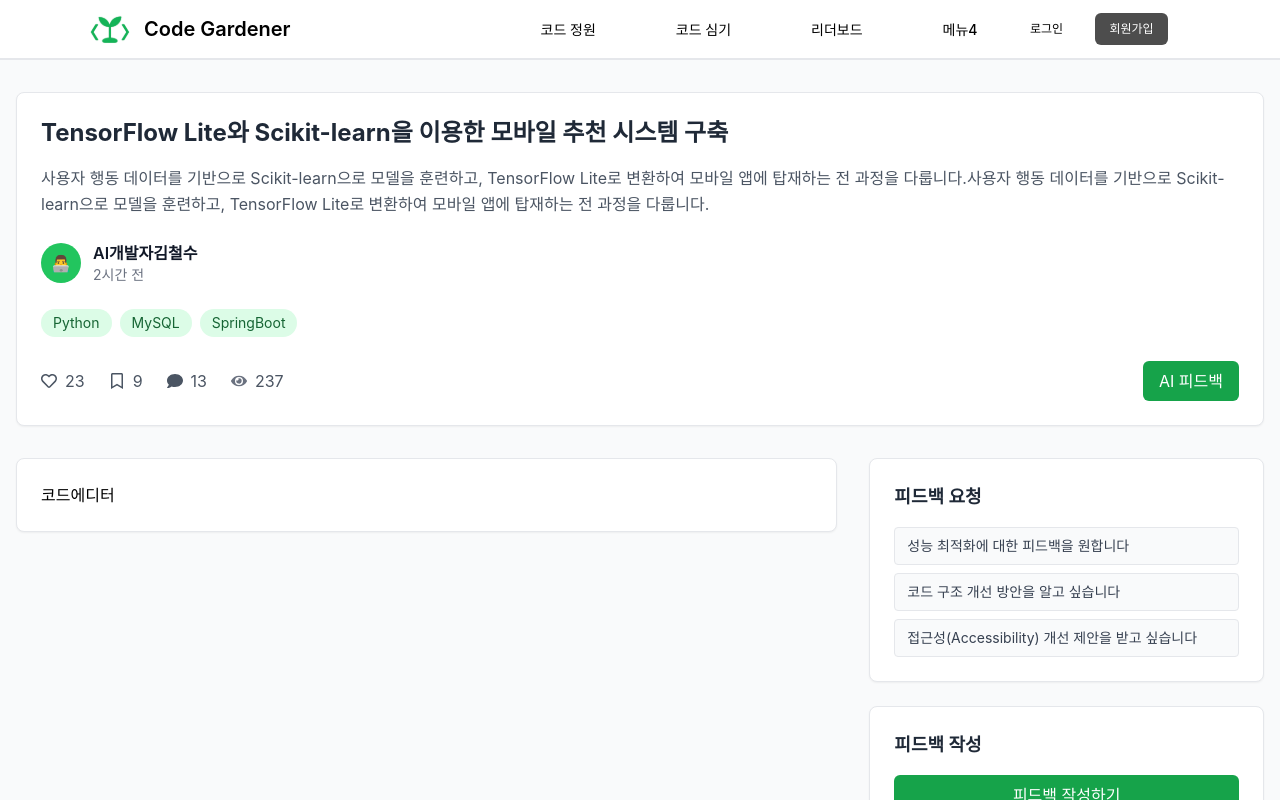
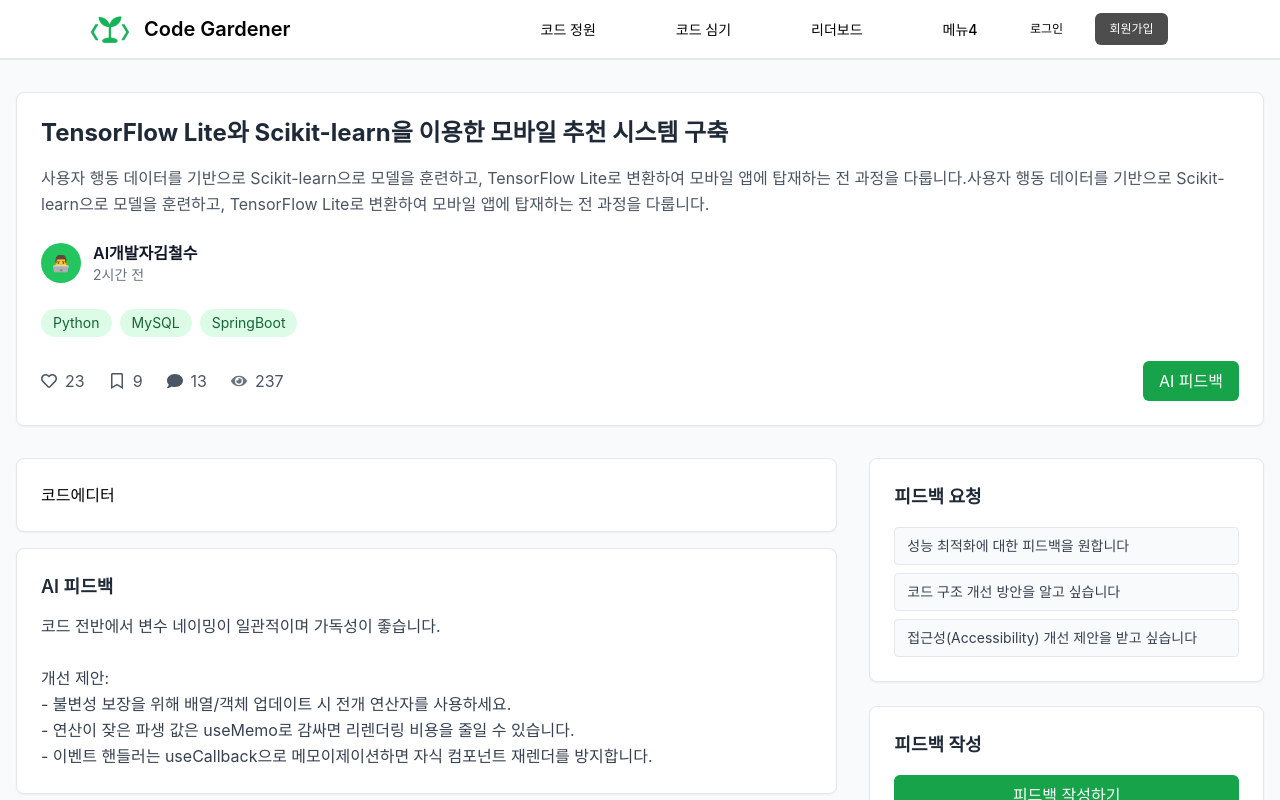
Before and after one commit to 2025-YU-SE/Gardener_web, a React (Vite) app: page /posts/1 in a window 1280 px wide. Both pictures are taken after a click on the button "AI 피드백". Shown: the top 800 px of the page. Built offline with nearby package versions, Linux system fonts and the light colour scheme; a web font is replaced by a local one.

Commit message:
feat: AI 피드백 버튼 작동
- AI 피드백 버튼 작동(아직 모델 없음)

```diff
--- a/src/pages/PostDetail.jsx
+++ b/src/pages/PostDetail.jsx
@@ -17,6 +17,7 @@ function PostDetail() {
   const [showAllFeedbacks, setShowAllFeedbacks] = useState(false)
   const [feedbackSort, setFeedbackSort] = useState('latest')
   const [isFeedbackFormOpen, setIsFeedbackFormOpen] = useState(false)
+  const [isAIFeedbackOpen, setIsAIFeedbackOpen] = useState(false)
 
   const [postLiked, setPostLiked] = useState(Boolean(post.isLiked))
   const [postBookmarked, setPostBookmarked] = useState(Boolean(post.isBookmarked))
@@ -134,7 +135,13 @@ function PostDetail() {
               </div>
             </div>
             <div>
-              <button className='bg-green-600 text-white px-4 py-2 rounded-md'>AI 피드백</button>
+              <button
+                type="button"
+                onClick={() => setIsAIFeedbackOpen((v) => !v)}
+                className='bg-green-600 text-white px-4 py-2 rounded-md hover:bg-green-700 transition-colors'
+              >
+                AI 피드백
+              </button>
             </div>
           </div>
         </div>
@@ -144,6 +151,14 @@ function PostDetail() {
           {/*코드 에디터 */}
           <div className="lg:col-span-2">
             <div className="bg-white rounded-lg shadow-sm border border-gray-200 p-6"> 코드에디터 </div>
+            {isAIFeedbackOpen && (
+              <div className="bg-white rounded-lg shadow-sm border border-gray-200 p-6 mt-4">
+                <h3 className="text-lg font-semibold text-gray-800 mb-3">AI 피드백</h3>
+                <div className="text-gray-700 leading-relaxed whitespace-pre-line">
+                  {`코드 전반에서 변수 네이밍이 일관적이며 가독성이 좋습니다.\n\n개선 제안:\n- 불변성 보장을 위해 배열/객체 업데이트 시 전개 연산자를 사용하세요.\n- 연산이 잦은 파생 값은 useMemo로 감싸면 리렌더링 비용을 줄일 수 있습니다.\n- 이벤트 핸들러는 useCallback으로 메모이제이션하면 자식 컴포넌트 재렌더를 방지합니다.`}
+                </div>
+              </div>
+            )}
           </div>
 
           {/* 피드백 요청 + 작성 + 기존 피드백 */}
```
